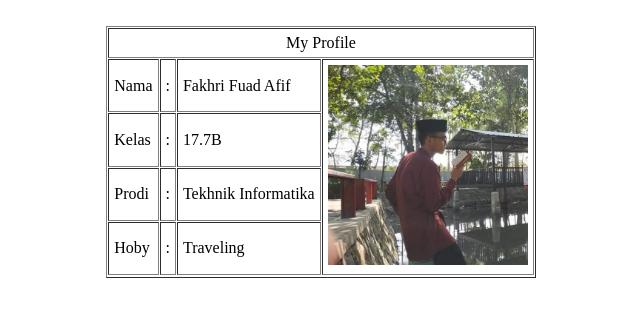
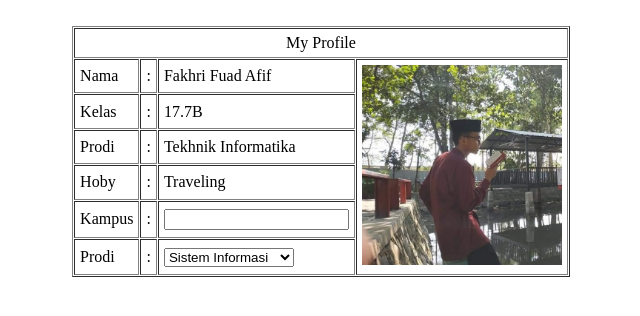
Before and after one commit to fakhrifuadafif/pemrogramanweb1, a plain HTML site: page UTS.html in a window 1280 px wide. Shown: the whole page, without its empty margins (319-959 px from the left). Drawn offline with Linux system fonts and the light colour scheme.

Commit message:
ini adalah commit file kedua

```diff
--- a/UTS.html
+++ b/UTS.html
@@ -23,7 +23,7 @@
             <td>Nama</td>
             <td>: </td>
             <td>Fakhri Fuad Afif</td>
-            <td rowspan="4"><img src="pp.jpeg" alt="fakhri" width="200px" > </td>
+            <td rowspan="6"><img src="pp.jpeg" alt="fakhri" width="200px" > </td>
         </tr>
             <tr>
                 <td> Kelas </td>
@@ -39,9 +39,19 @@
             <tr>
                 <td> Hoby </td>
                 <td>: </td>
-                <td> Traveling </td></tr>
-            <tr>
-
+                <td> Traveling </td>
+            </tr>
+                <tr>
+                    <td> Kampus</td>
+                    <td>: </td>
+                    <td><input type="text" name="nama"id="namakampus"></td>
+                </tr>
+                <td> Prodi</td>
+                <td>: </td>
+                <td><select name="Prodi">
+                    <option value="Sistem Informasi"> Sistem Informasi </option>
+                    <option value="Teknik Informatika"> Teknik Informatika </option>
+                </select></td>
 
         </table>
     </form>
```
